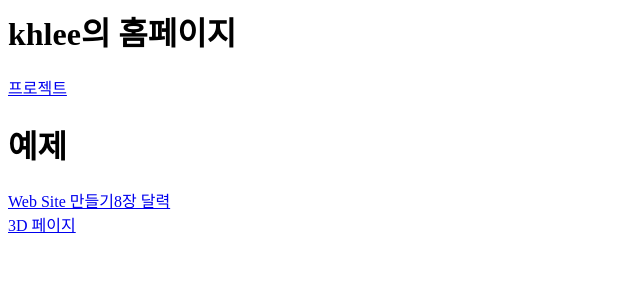
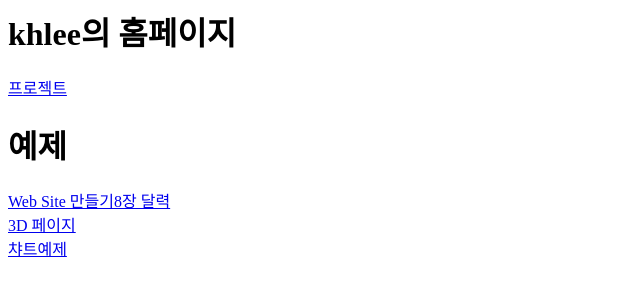
Before and after one commit to khlee2016/khlee.github.com, a plain HTML site: page index.html in a window 1280 px wide. Shown: the whole page, without its empty margins (0-640 px from the left). Drawn offline with Linux system fonts and the light colour scheme.

Commit message:
Update index.html

```diff
--- a/index.html
+++ b/index.html
@@ -4,3 +4,5 @@
 <a href="WebSite_HTML.pdf">Web Site 만들기</
 <a href="ch8/">8장 달력</a><br>
 <a href="ch9/">3D 페이지</a><br>
+
+<a href="mychart2.html">챠트예제</a>
```
